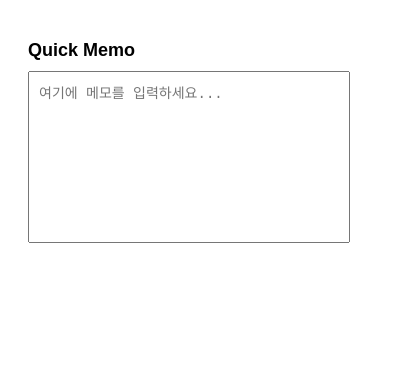
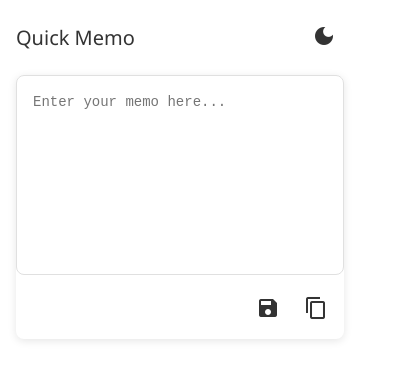
Before and after one commit to eddy961206/quick_memo, a browser extension: page popup.html in a window 400 px wide. Drawn offline with Linux system fonts and the light colour scheme.

Commit message:
feat: dark mode, manual save, copy button

```diff
--- a/popup.html
+++ b/popup.html
@@ -1,16 +1,32 @@
 <!DOCTYPE html>
-<html lang="en">
+<html lang="ko">
 <head>
   <meta charset="UTF-8">
   <title>Quick Memo</title>
   <link rel="stylesheet" href="src/styles.css">
+  <link href="https://fonts.googleapis.com/icon?family=Material+Icons" rel="stylesheet">
   <script src="thirdParty/jquery-3.6.0.min.js"></script>
   <script src="src/popup.js"></script>
 </head>
 <body>
   <div class="popup-container">
-    <h1>Quick Memo</h1>
-    <textarea id="memo" placeholder="여기에 메모를 입력하세요..."></textarea>
+    <div class="header">
+      <h1>Quick Memo</h1>
+      <button id="theme-toggle" class="theme-toggle">
+        <span class="material-icons">dark_mode</span>
+      </button>
+    </div>
+    <div class="memo-wrapper">
+      <textarea id="memo" placeholder="여기에 메모를 입력하세요..."></textarea>
+      <div class="actions">
+        <button class="action-button">
+          <span class="material-icons">save</span>
+        </button>
+        <button class="action-button">
+          <span class="material-icons">content_copy</span>
+        </button>
+      </div>
+    </div>
   </div>
 </body>
 </html>
--- a/src/popup.js
+++ b/src/popup.js
@@ -1,18 +1,107 @@
-$(document).ready(function() {
-  const $memo = $('#memo');
+document.addEventListener('DOMContentLoaded', () => {
+  const memoTextarea = document.getElementById('memo');
+  const themeToggle = document.getElementById('theme-toggle');
+  const saveButton = document.querySelector('.action-button:nth-child(1)');
+  const copyButton = document.querySelector('.action-button:nth-child(2)');
+  const themeIcon = themeToggle.querySelector('.material-icons');
 
-  // 저장된 메모 불러오기
-  chrome.storage.local.get(['userMemo'], function(result) {
-    if (result.userMemo) {
-      $memo.val(result.userMemo);
+  // Update placeholder text to English
+  memoTextarea.placeholder = 'Enter your memo here...';
+
+  // Load saved memo and theme
+  chrome.storage.sync.get(['memo', 'isDarkMode'], (result) => {
+    if (result.memo) {
+      memoTextarea.value = result.memo;
+    }
+
+    if (result.isDarkMode) {
+      document.body.setAttribute('data-theme', 'dark');
+      themeIcon.textContent = 'light_mode';
     }
   });
 
-  // 메모 자동 저장
-  $memo.on('input', function() {
-    const newMemo = $(this).val();
-    chrome.storage.local.set({ userMemo: newMemo }, function() {
-      console.log('메모가 저장되었습니다.');
+  // Auto-save memo when typing
+  let saveTimeout;
+  memoTextarea.addEventListener('input', () => {
+    clearTimeout(saveTimeout);
+    saveTimeout = setTimeout(() => {
+      saveMemo();
+    }, 500);
+  });
+
+  // Save memo function
+  function saveMemo() {
+    const memo = memoTextarea.value;
+    chrome.storage.sync.set({ memo }, () => {
+      // Show save indicator
+      showNotification('Saved');
     });
+  }
+
+  // Manual save button
+  saveButton.addEventListener('click', () => {
+    saveMemo();
   });
+
+  // Copy button
+  copyButton.addEventListener('click', () => {
+    memoTextarea.select();
+    document.execCommand('copy');
+    showNotification('Copied to clipboard');
+  });
+
+  // Theme toggle
+  themeToggle.addEventListener('click', () => {
+    const currentTheme = document.body.getAttribute('data-theme');
+    const newTheme = currentTheme === 'dark' ? '' : 'dark';
+    const newIcon = currentTheme === 'dark' ? 'dark_mode' : 'light_mode';
+
+    document.body.setAttribute('data-theme', newTheme);
+    themeIcon.textContent = newIcon;
+
+    chrome.storage.sync.set({ isDarkMode: newTheme === 'dark' });
+  });
+
+  // Notification system
+  function showNotification(message) {
+    const notification = document.createElement('div');
+    notification.className = 'notification';
+    notification.textContent = message;
+
+    // Add notification styles
+    notification.style.cssText = `
+      position: fixed;
+      bottom: 20px;
+      left: 50%;
+      transform: translateX(-50%);
+      background-color: var(--primary-color);
+      color: white;
+      padding: 8px 16px;
+      border-radius: 4px;
+      font-size: 14px;
+      opacity: 0;
+      transition: opacity 0.3s ease;
+      z-index: 1000;
+    `;
+
+    document.body.appendChild(notification);
+
+    // Show notification
+    setTimeout(() => {
+      notification.style.opacity = '1';
+    }, 10);
+
+    // Hide and remove notification
+    setTimeout(() => {
+      notification.style.opacity = '0';
+      setTimeout(() => {
+        document.body.removeChild(notification);
+      }, 300);
+    }, 2000);
+  }
+
+  // Add tooltip attributes
+  saveButton.setAttribute('title', 'Save memo');
+  copyButton.setAttribute('title', 'Copy to clipboard');
+  themeToggle.setAttribute('title', 'Toggle theme');
 });
--- a/src/styles.css
+++ b/src/styles.css
@@ -1,36 +1,129 @@
-/* 기본 스타일링 */
-.popup-container,
-.options-container {
-  width: 300px;
-  padding: 20px;
-  font-family: Arial, sans-serif;
+:root {
+  --primary-color: #2196F3;
+  --background-color: #ffffff;
+  --text-color: #333333;
+  --border-color: #e0e0e0;
+  --hover-color: #f5f5f5;
+  --shadow-color: rgba(0, 0, 0, 0.1);
+}
+
+/* 다크 모드 변수 */
+[data-theme="dark"] {
+  --primary-color: #64B5F6;
+  --background-color: #1a1a1a;
+  --text-color: #ffffff;
+  --border-color: #404040;
+  --hover-color: #2d2d2d;
+  --shadow-color: rgba(0, 0, 0, 0.3);
+}
+
+body {
+  width: 360px;
+  margin: 0;
+  background-color: var(--background-color);
+  color: var(--text-color);
+  font-family: 'Segoe UI', system-ui, -apple-system, sans-serif;
+  transition: all 0.3s ease;
+}
+
+.popup-container {
+  padding: 16px;
+}
+
+.header {
+  display: flex;
+  justify-content: space-between;
+  align-items: center;
+  margin-bottom: 16px;
+}
+
+h1 {
+  font-size: 20px;
+  font-weight: 500;
+  margin: 0;
+  color: var(--text-color);
+}
+
+.theme-toggle {
+  background: none;
+  border: none;
+  cursor: pointer;
+  padding: 8px;
+  border-radius: 50%;
+  color: var(--text-color);
+  transition: background-color 0.2s;
+}
+
+.theme-toggle:hover {
+  background-color: var(--hover-color);
+}
+
+.memo-wrapper {
+  position: relative;
+  background: var(--background-color);
+  border-radius: 8px;
+  box-shadow: 0 2px 8px var(--shadow-color);
 }
 
 textarea {
   width: 100%;
-  height: 150px;
-  padding: 10px;
+  height: 200px;
+  padding: 16px;
+  box-sizing: border-box;
+  border: 1px solid var(--border-color);
+  border-radius: 8px;
+  font-size: 14px;
+  line-height: 1.5;
+  color: var(--text-color);
+  background-color: var(--background-color);
   resize: none;
-  font-size: 14px;
+  transition: border-color 0.2s;
 }
 
-h1 {
-  font-size: 18px;
-  margin-bottom: 10px;
+textarea:focus {
+  outline: none;
+  border-color: var(--primary-color);
 }
 
-/* 다크 모드 스타일링 예시 */
-body.dark-mode {
-  background-color: #2e2e2e;
-  color: #ffffff;
+.actions {
+  display: flex;
+  gap: 8px;
+  padding: 8px;
+  justify-content: flex-end;
 }
 
-label {
-  display: flex;
-  align-items: center;
-  margin-top: 10px;
+.action-button {
+  background: none;
+  border: none;
+  padding: 8px;
+  border-radius: 50%;
+  cursor: pointer;
+  color: var(--text-color);
+  transition: background-color 0.2s;
 }
 
-input[type="checkbox"] {
-  margin-right: 10px;
+.action-button:hover {
+  background-color: var(--hover-color);
 }
+
+.material-icons {
+  font-size: 20px;
+}
+
+/* 스크롤바 스타일링 */
+::-webkit-scrollbar {
+  width: 8px;
+}
+
+::-webkit-scrollbar-track {
+  background: var(--background-color);
+}
+
+::-webkit-scrollbar-thumb {
+  background: var(--border-color);
+  border-radius: 4px;
+}
+
+::-webkit-scrollbar-thumb:hover {
+  background: var(--primary-color);
+}
```
Also changed, not shown: manifest.json.
